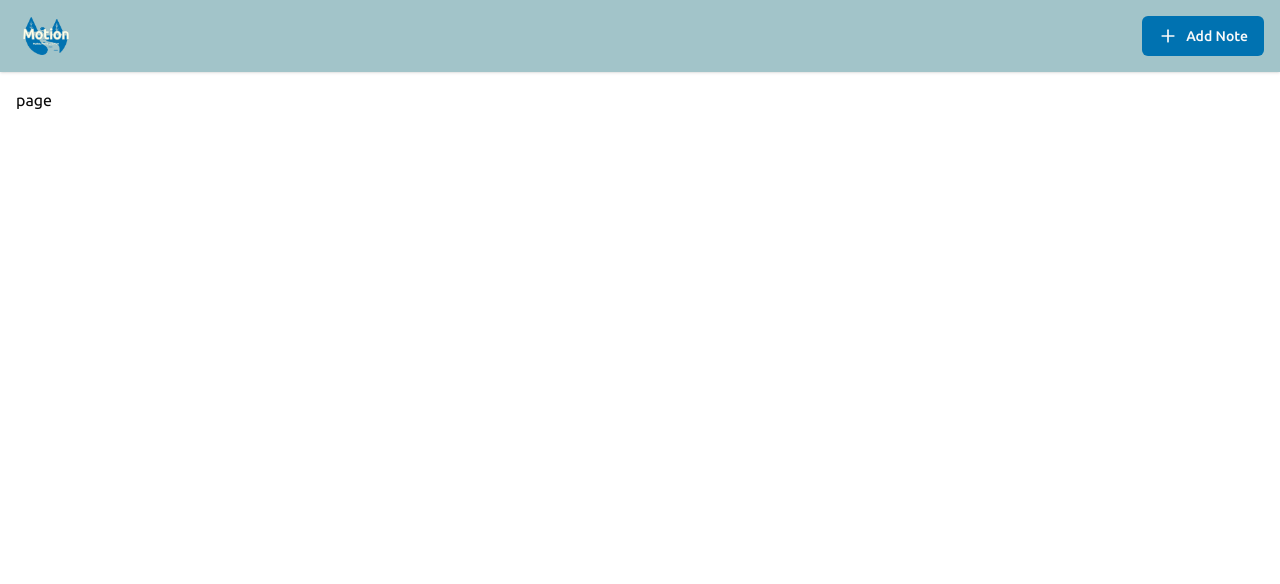
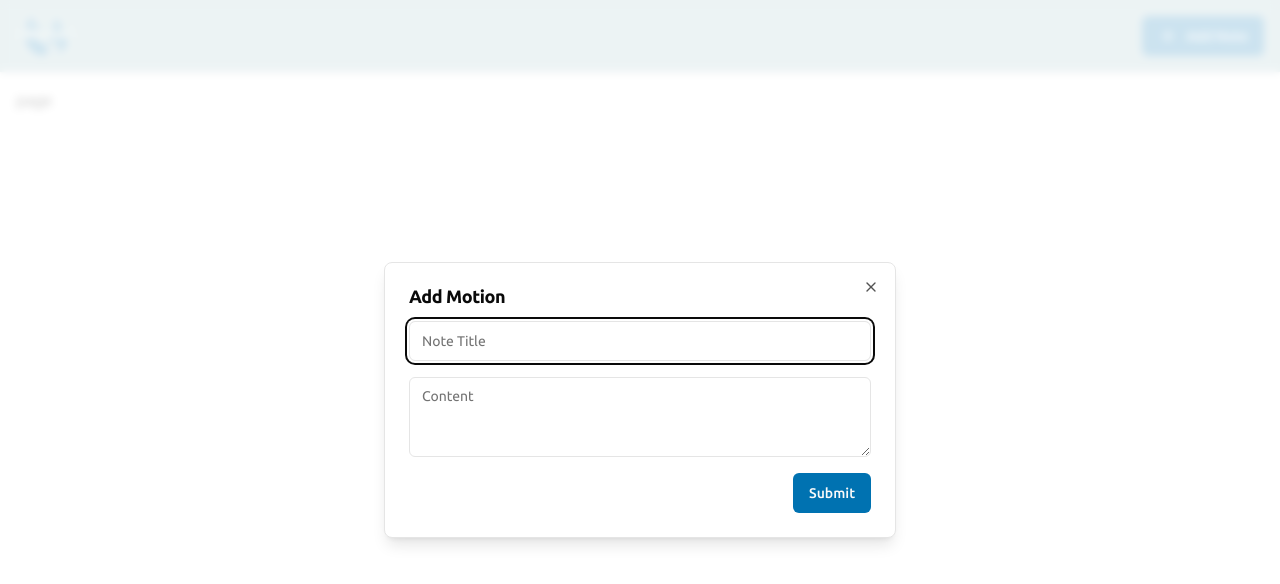
Before and after one commit to amanguptak/MotionMan, a Next.js app: page /motion in a window 1280 px wide. Both pictures are taken after a click on the button "Add Note". Shown: the top 584 px of the page. Built offline with nearby package versions, Linux system fonts and the light colour scheme.

Commit message:
addmotion form

```diff
--- a/app/motion/Navbar.tsx
+++ b/app/motion/Navbar.tsx
@@ -1,12 +1,16 @@
-import React from "react";
+"use client"
+import React, { useState } from "react";
 import { UserButton } from "@clerk/nextjs";
 import { Button } from "@/components/ui/button";
 import { Plus } from "lucide-react";
 import Link from "next/link";
 import Image from "next/image";
 import logo from "@/public/images/nobg.png";
+import NoteDialog from "@/components/NoteDialog";
 const Navbar = () => {
+  const [dialog  , setDialog] = useState(false)
   return (
+  <>
     <div className="shadow p-4  bg-[#a2c4c9]">
       <div className="flex flex-wrap gap-3 max-w-8xl m-auto items-center justify-between">
         <Link href="/" className="flex items-center gap-1">
@@ -20,13 +24,15 @@
               elements: { avatarBox: { width: "2.3rem", height: "2.3rem" } },
             }}
           />
-          <Button>
+          <Button onClick={() => setDialog(true)}>
             <Plus size={20} className="mr-2" />
             Add Note
           </Button>
         </div>
       </div>
     </div>
+    <NoteDialog open={dialog} setOpen={setDialog}/>
+  </>
   );
 };
 
--- a/components/NoteDialog.tsx
+++ b/components/NoteDialog.tsx
@@ -1,7 +1,8 @@
-import { AddNoteSchema , addNoteSchema } from "@/lib/validation/note";
-import {zodResolver} from "@hookform/resolvers/zod"
+import { AddNoteSchema, addNoteSchema } from "@/lib/validation/note";
+import { zodResolver } from "@hookform/resolvers/zod";
 import { useRouter } from "next/navigation";
-import {useForm} from "react-hook-form"
+import { useForm } from "react-hook-form";
+import Spinbutton from "./ui/spin-button";
 import {
   Dialog,
   DialogContent,
@@ -18,32 +19,80 @@
   FormMessage,
 } from "./ui/form";
 import { Input } from "./ui/input";
-// import LoadingButton from "./ui/loading-button";
+
 import { Textarea } from "./ui/textarea";
 
-interface NoteDialogProps{
-    open:boolean;
-    setOpen:(open:boolean) => void;
+interface NoteDialogProps {
+  open: boolean;
+  setOpen: (open: boolean) => void;
 }
 
-
-
-const NoteDialog = ({open,setOpen}:NoteDialogProps) => {
-    const router = useRouter()
+const NoteDialog = ({ open, setOpen }: NoteDialogProps) => {
+  const router = useRouter();
   const form = useForm<AddNoteSchema>({
-        resolver : zodResolver(addNoteSchema),
+    resolver: zodResolver(addNoteSchema),
     defaultValues: {
       title: "",
       content: "",
     },
-    })
+  });
 
-    const onSubmit = async(values:AddNoteSchema)=>{
-        console.log(values)
-    }
+  const onSubmit = (values: AddNoteSchema) => {
+    alert(JSON.stringify(values));
+  };
   return (
-    <div>NoteDialog</div>
-  )
-}
+    <>
+      <Dialog open={open} onOpenChange={setOpen}>
+        <DialogContent>
+          <DialogHeader>
+            <DialogTitle>Add Motion</DialogTitle>
+          </DialogHeader>
 
-export default NoteDialog
+          <Form {...form}>
+            <form onSubmit={form.handleSubmit(onSubmit)} className="space-y-4">
+              <FormField
+                control={form.control}
+                name="title"
+                render={({field}) => (
+                  <FormItem>
+                    {/* <FormLabel>Note Title</FormLabel> */}
+                    <FormControl>
+                      <Input placeholder="Note Title" {...field}/>
+                    </FormControl>
+                    <FormMessage/>
+                  </FormItem>
+                )}
+              ></FormField>
+              <FormField
+                control={form.control}
+                name="content"
+                render={({ field }) => (
+                  <FormItem>
+                    {/* <FormLabel>Content</FormLabel> */}
+                    <FormControl>
+                      <Textarea placeholder="Content" {...field}/>
+                    </FormControl>
+                    <FormMessage/>
+                  </FormItem>
+                )}
+              ></FormField>
+
+<DialogFooter>
+              <Spinbutton
+                type="submit"
+                loading={form.formState.isSubmitting}
+              >
+                Submit
+              </Spinbutton>
+            </DialogFooter>
+            </form>
+          </Form>
+
+        </DialogContent>
+
+      </Dialog>
+    </>
+  );
+};
+
+export default NoteDialog;
--- a/components/ui/dialog.tsx
+++ b/components/ui/dialog.tsx
@@ -21,7 +21,7 @@
   <DialogPrimitive.Overlay
     ref={ref}
     className={cn(
-      "fixed inset-0 z-50 bg-background/80 backdrop-blur-sm data-[state=open]:animate-in data-[state=closed]:animate-out data-[state=closed]:fade-out-0 data-[state=open]:fade-in-0",
+      "fixed  inset-0 z-50 bg-background/80 backdrop-blur-sm data-[state=open]:animate-in data-[state=closed]:animate-out data-[state=closed]:fade-out-0 data-[state=open]:fade-in-0",
       className
     )}
     {...props}
@@ -38,7 +38,7 @@
     <DialogPrimitive.Content
       ref={ref}
       className={cn(
-        "fixed left-[50%] top-[50%] z-50 grid w-full max-w-lg translate-x-[-50%] translate-y-[-50%] gap-4 border bg-background p-6 shadow-lg duration-200 data-[state=open]:animate-in data-[state=closed]:animate-out data-[state=closed]:fade-out-0 data-[state=open]:fade-in-0 data-[state=closed]:zoom-out-95 data-[state=open]:zoom-in-95 data-[state=closed]:slide-out-to-left-1/2 data-[state=closed]:slide-out-to-top-[48%] data-[state=open]:slide-in-from-left-1/2 data-[state=open]:slide-in-from-top-[48%] sm:rounded-lg",
+        "fixed rounded-lg left-[50%] top-[50%] z-50 grid w-full max-w-lg translate-x-[-50%] translate-y-[-50%] gap-4 border bg-background p-6 shadow-lg duration-200 data-[state=open]:animate-in data-[state=closed]:animate-out data-[state=closed]:fade-out-0 data-[state=open]:fade-in-0 data-[state=closed]:zoom-out-95 data-[state=open]:zoom-in-95 data-[state=closed]:slide-out-to-left-1/2 data-[state=closed]:slide-out-to-top-[48%] data-[state=open]:slide-in-from-left-1/2 data-[state=open]:slide-in-from-top-[48%] sm:rounded-lg",
         className
       )}
       {...props}
@@ -59,7 +59,7 @@
 }: React.HTMLAttributes<HTMLDivElement>) => (
   <div
     className={cn(
-      "flex flex-col space-y-1.5 text-center sm:text-left",
+      "flex flex-col space-y-1.5 text-center  sm:text-left",
       className
     )}
     {...props}
--- /dev/null
+++ b/components/ui/spin-button.tsx
@@ -0,0 +1,21 @@
+import { Loader2 } from "lucide-react";
+import { Button  ,ButtonProps} from "./button";
+
+
+type SpinButtonProps ={
+    loading: boolean
+
+}&ButtonProps
+// also including button props type
+
+
+const Spinbutton = ({children,loading,...props}:SpinButtonProps) => {
+  return (
+    <Button {...props} disabled={props.disabled || loading}>
+      {loading && <Loader2 className="mr-2 h-4 w-4 animate-spin" />}
+      {children}
+    </Button>
+  )
+}
+
+export default Spinbutton
```
Lines whose indentation alone changed are shown as unchanged.
